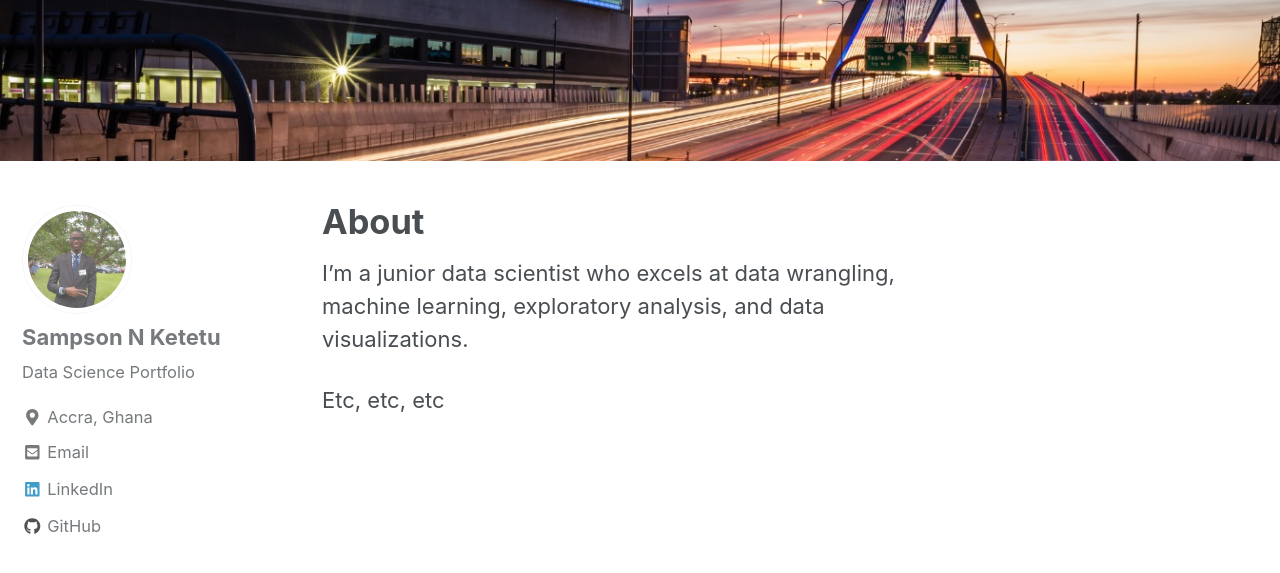
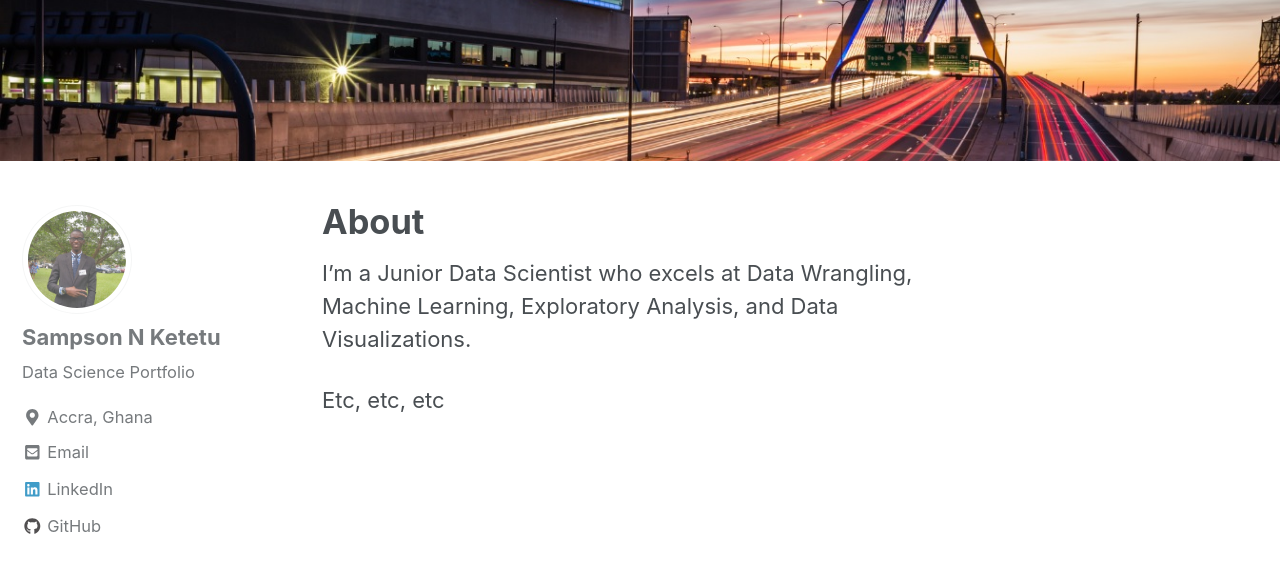
Before and after one commit to McSampson/McSampson.github.io, a Jekyll site: the page built from _pages/about.md, in a window 1280 px wide and 900 px high, scrolled down 412 px. Shown: the top 573 px of the window. Built offline with Jekyll 4.4.1, drawn with Linux system fonts in a browser that asks for light colours; nearby versions of some CDN libraries.

Commit message:
new gith

```diff
--- a/_config.yml
+++ b/_config.yml
@@ -15,7 +15,7 @@ name                     : "Sampson N Ketetu"
 description              : "Machine Learning Engineering"
 url                      : # the base hostname & protocol for your site e.g. "https://mmistakes.github.io"
 baseurl                  : # the subpath of your site, e.g. "/blog"
-repository               : "McSampson/projects"
+repository               : "McSampson/McSampson"
 teaser                   : # path of fallback teaser image, e.g. "/assets/images/500x300.png"
 # breadcrumbs            : false # true, false (default)
 words_per_minute         : 200
--- a/_pages/about.md
+++ b/_pages/about.md
@@ -5,6 +5,6 @@ header:
   image: "/images/zakim.jpg"
 ---
 
-I'm a junior data scientist who excels at data wrangling, machine learning, exploratory analysis, and data visualizations.
+I'm a Junior Data Scientist who excels at Data Wrangling, Machine Learning, Exploratory Analysis, and Data Visualizations.
 
 Etc, etc, etc
```
